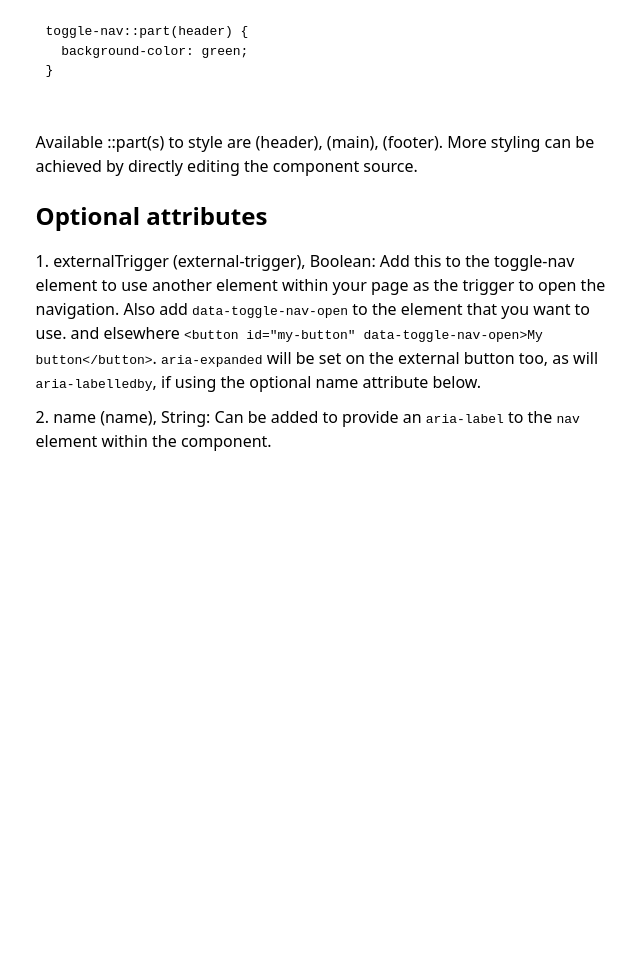
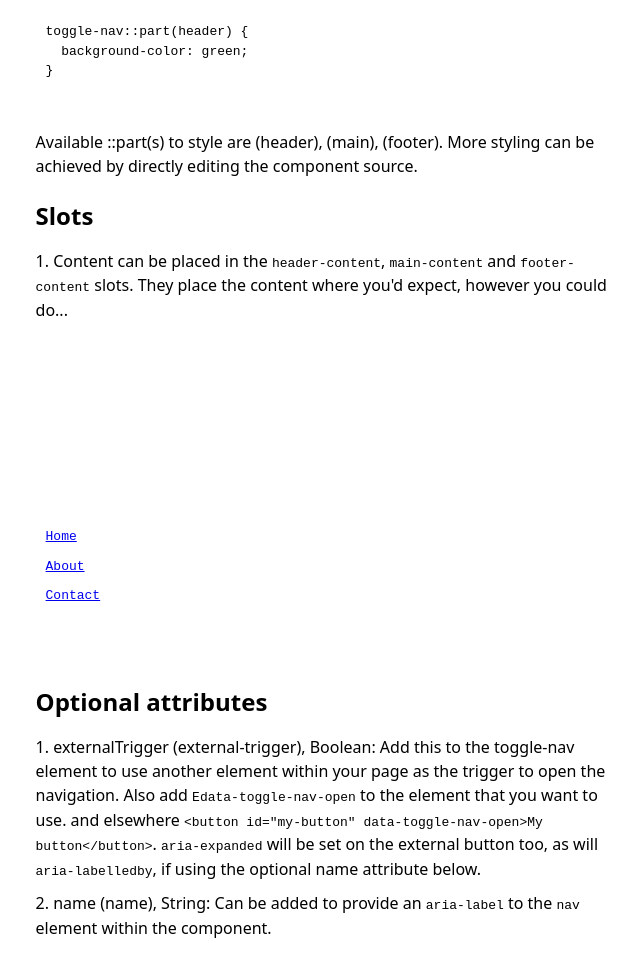
Before and after one commit to jk2908/toggle-nav, a website: page demo/index.html in a window 1280 px wide. Shown: the part 1600-2560 px from the top of the page, without its empty margins (317-957 px from the left). Before the commit the page ends 2073 px from the top, so only its background shows below. Drawn offline with Linux system fonts and the light colour scheme.

Commit message:
Update demo

```diff
--- a/demo/index.html
+++ b/demo/index.html
@@ -211,13 +211,37 @@
       </article>
 
       <article>
+        <h2>Slots</h2>
+
+        <ol>
+          <li>
+            Content can be placed in the <code>header-content</code>, <code>main-content</code>
+            and <code>footer-content</code> slots. They place the content where you'd expect,
+            however you could do...
+          </li>
+        </ol>
+
+        <pre>
+          <code>
+            <svg slot="header-content">Could stick a logo here if you want</svg>
+
+            <ul slot="main-content">
+              <li><a href="/home">Home</a></li>
+              <li><a href="/about">About</a></li>
+              <li><a href="/contact">Contact</a></li>
+            </ul>
+          </code>
+        </pre>
+      </article>
+
+      <article>
         <h2>Optional attributes</h2>
 
         <ol>
           <li>
             externalTrigger (external-trigger), Boolean: Add this to the toggle-nav element to use
             another element within your page as the trigger to open the navigation.
-            Also add <code>data-toggle-nav-open</code> to the element that
+            Also add <code>Edata-toggle-nav-open</code> to the element that
             you want to use. <code><toggle-nav external-trigger></toggle-nav></code> and
             elsewhere <code>&lt;button id="my-button" data-toggle-nav-open&gt;My button&lt;/button&gt;</code>.
             <code>aria-expanded</code> will be set on the external button too, as
```
